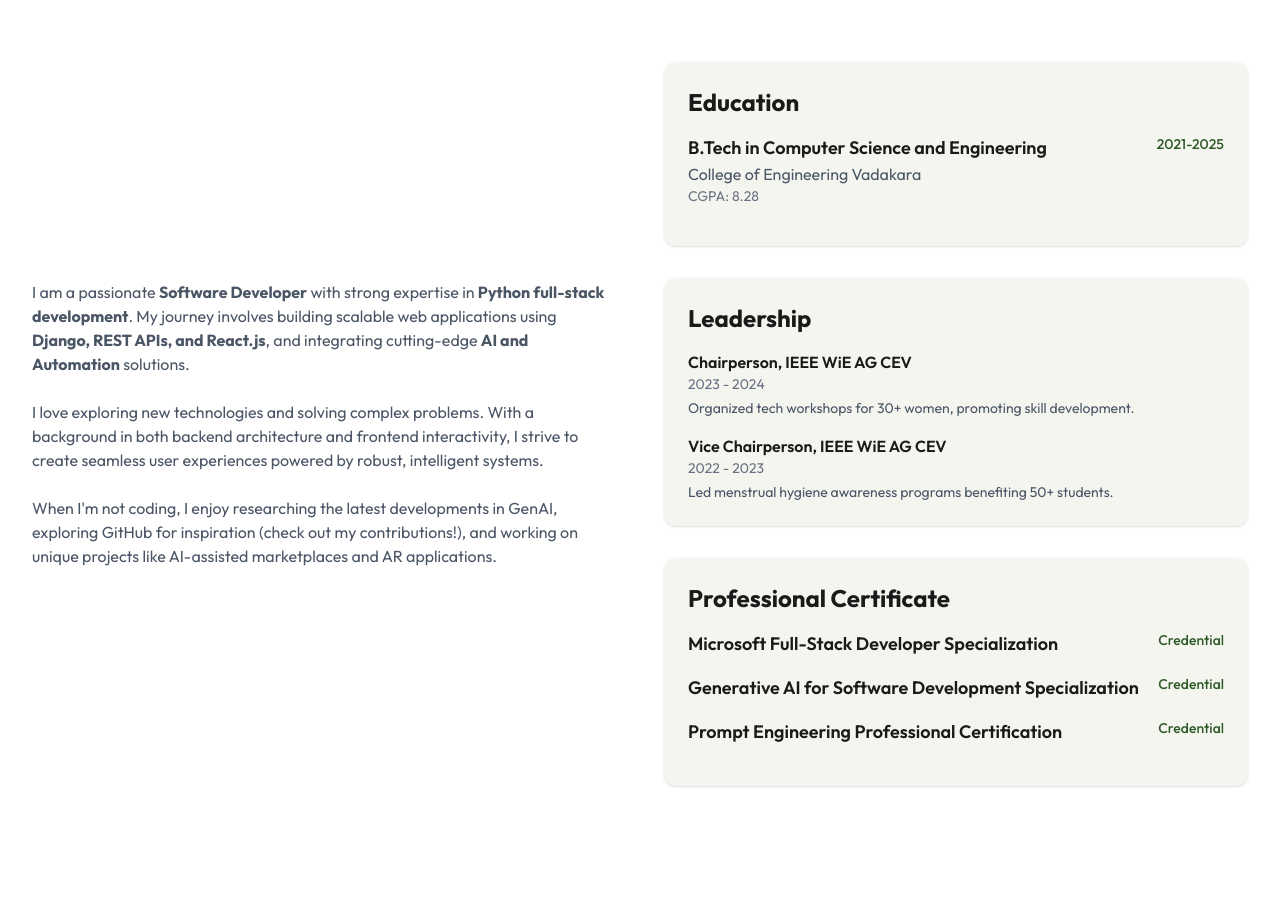
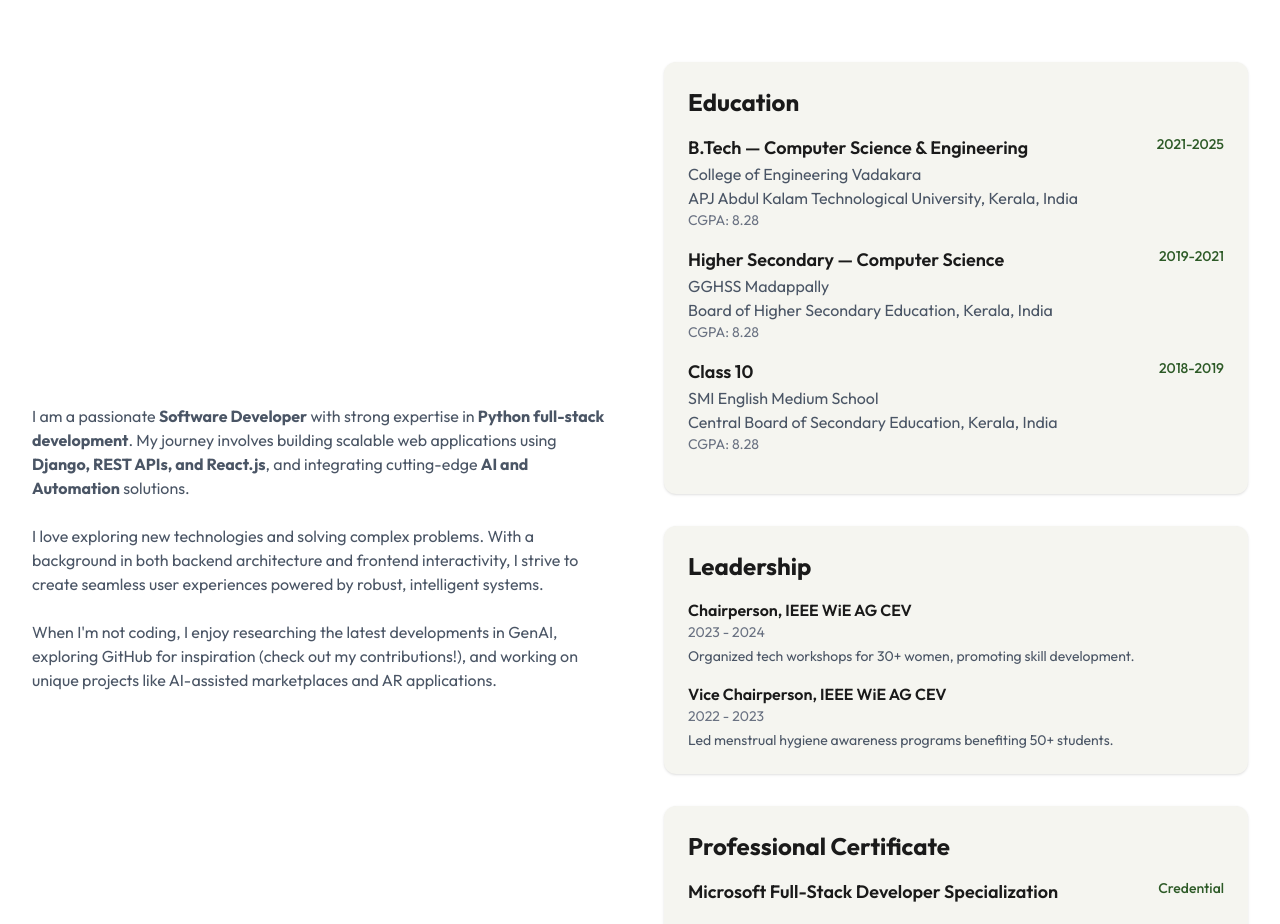
Before and after one commit to thameenaparveen2906/Thameena-Parveen--Personal-Portfolio, a React (Vite) app: page / in a window 1280 px wide. Shown: the part 942-1866 px from the top of the page. Built offline with nearby package versions, Linux system fonts and the light colour scheme.

Commit message:
Refine education section in About component

```diff
--- a/src/components/About.jsx
+++ b/src/components/About.jsx
@@ -50,10 +50,29 @@ const About = () => {
                             <h3 className="font-bold text-2xl mb-4 text-secondary">Education</h3>
                             <div className="mb-4">
                                 <div className="flex justify-between items-start">
-                                    <h4 className="font-semibold text-lg">B.Tech in Computer Science and Engineering</h4>
+                                    <h4 className="font-semibold text-lg">B.Tech — Computer Science & Engineering</h4>
                                     <span className="text-sm text-accent font-medium">2021-2025</span>
                                 </div>
                                 <p className="text-gray-600">College of Engineering Vadakara</p>
+                                <p className="text-gray-600">APJ Abdul Kalam Technological University, Kerala, India</p>
+                                <p className="text-sm text-gray-500">CGPA: 8.28</p>
+                            </div>
+                            <div className="mb-4">
+                                <div className="flex justify-between items-start">
+                                    <h4 className="font-semibold text-lg">Higher Secondary — Computer Science</h4>
+                                    <span className="text-sm text-accent font-medium">2019-2021</span>
+                                </div>
+                                <p className="text-gray-600">GGHSS Madappally</p>
+                                <p className="text-gray-600">Board of Higher Secondary Education, Kerala, India</p>
+                                <p className="text-sm text-gray-500">CGPA: 8.28</p>
+                            </div>
+                             <div className="mb-4">
+                                <div className="flex justify-between items-start">
+                                    <h4 className="font-semibold text-lg">Class 10</h4>
+                                    <span className="text-sm text-accent font-medium">2018-2019</span>
+                                </div>
+                                <p className="text-gray-600">SMI English Medium School</p>
+                                <p className="text-gray-600">Central Board of Secondary Education, Kerala, India</p>
                                 <p className="text-sm text-gray-500">CGPA: 8.28</p>
                             </div>
                         </div>
```
